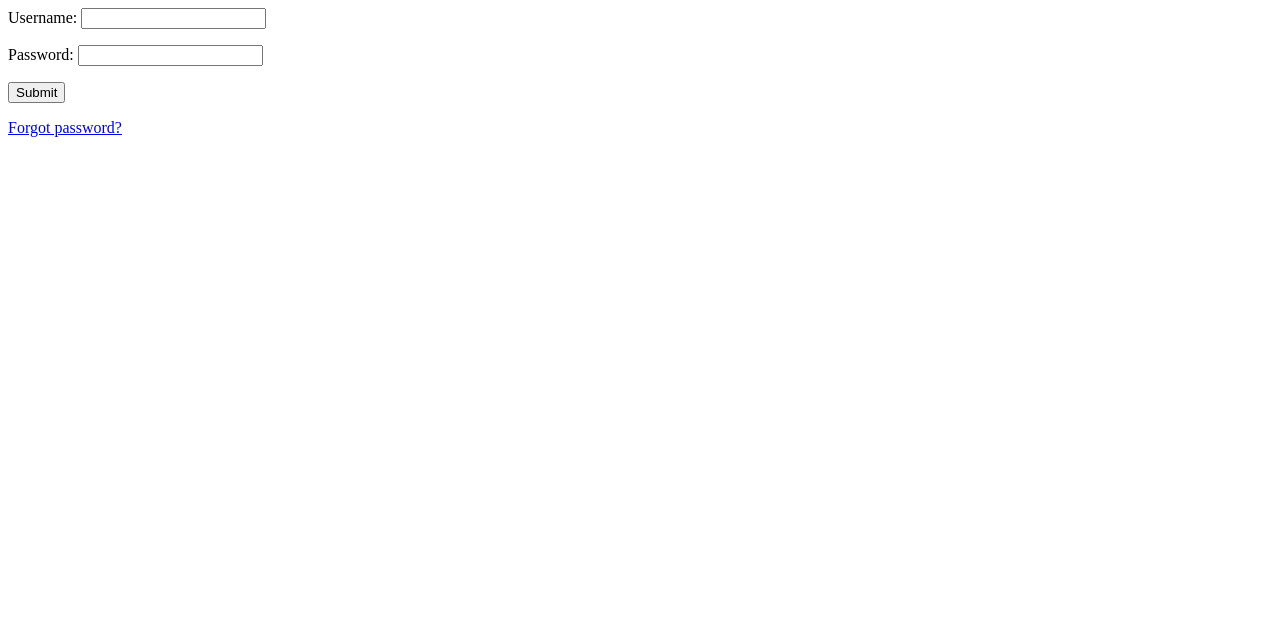
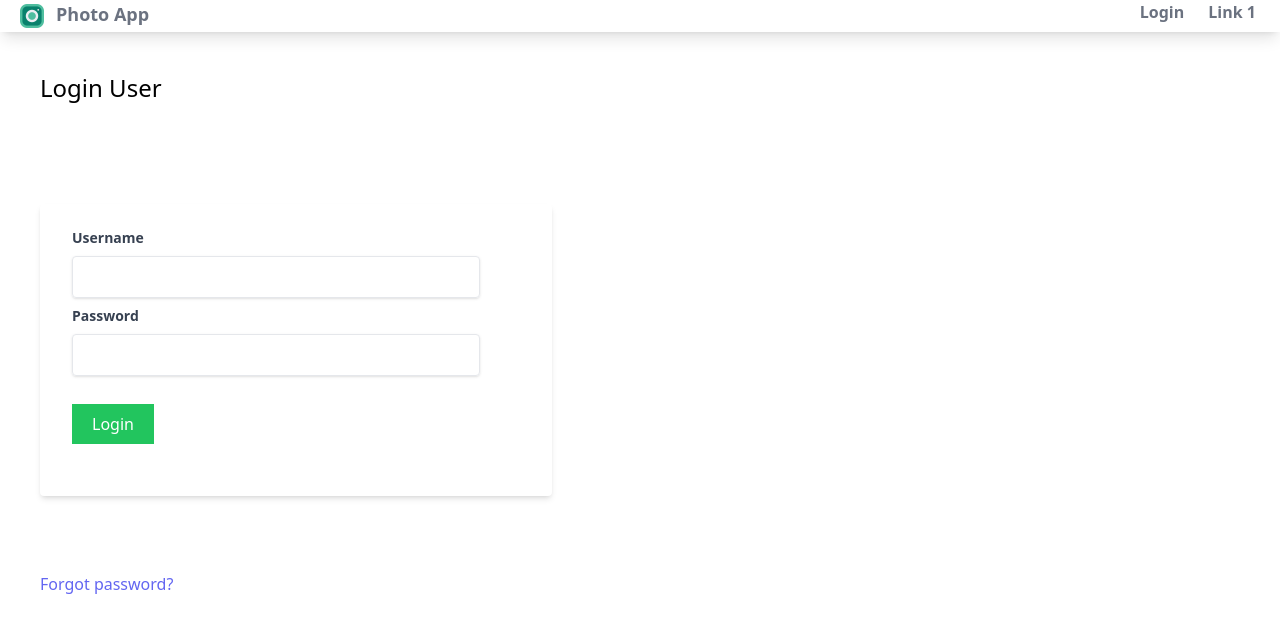
Before and after one commit to lddi-lab/django-social-media-app, a Django app: page /users/login/ in a window 1280 px wide. Shown: the top 635 px of the page. Run offline with Django 4.2, Linux system fonts and the light colour scheme.

Commit message:
styling login form

```diff
--- a/users/static/users/styles.css
+++ b/users/static/users/styles.css
@@ -538,13 +538,39 @@ video {
   position: static;
 }
 
+.m-10 {
+  margin: 2.5rem;
+}
+
 .mx-auto {
   margin-left: auto;
   margin-right: auto;
 }
 
+.my-10 {
+  margin-top: 2.5rem;
+  margin-bottom: 2.5rem;
+}
+
+.my-5 {
+  margin-top: 1.25rem;
+  margin-bottom: 1.25rem;
+}
+
 .mr-2 {
   margin-right: 0.5rem;
+}
+
+.mb-4 {
+  margin-bottom: 1rem;
+}
+
+.mb-2 {
+  margin-bottom: 0.5rem;
+}
+
+.mr-10 {
+  margin-right: 2.5rem;
 }
 
 .block {
@@ -563,6 +589,16 @@ video {
   width: 2rem;
 }
 
+.w-2\/5 {
+  width: 40%;
+}
+
+.appearance-none {
+  -webkit-appearance: none;
+     -moz-appearance: none;
+          appearance: none;
+}
+
 .justify-between {
   justify-content: space-between;
 }
@@ -571,6 +607,24 @@ video {
   --tw-space-x-reverse: 0;
   margin-right: calc(0.25rem * var(--tw-space-x-reverse));
   margin-left: calc(0.25rem * calc(1 - var(--tw-space-x-reverse)));
+}
+
+.rounded {
+  border-radius: 0.25rem;
+}
+
+.border {
+  border-width: 1px;
+}
+
+.bg-white {
+  --tw-bg-opacity: 1;
+  background-color: rgb(255 255 255 / var(--tw-bg-opacity));
+}
+
+.bg-green-500 {
+  --tw-bg-opacity: 1;
+  background-color: rgb(34 197 94 / var(--tw-bg-opacity));
 }
 
 .px-2 {
@@ -588,13 +642,70 @@ video {
   padding-right: 1rem;
 }
 
+.py-5 {
+  padding-top: 1.25rem;
+  padding-bottom: 1.25rem;
+}
+
+.px-8 {
+  padding-left: 2rem;
+  padding-right: 2rem;
+}
+
+.px-3 {
+  padding-left: 0.75rem;
+  padding-right: 0.75rem;
+}
+
+.py-2 {
+  padding-top: 0.5rem;
+  padding-bottom: 0.5rem;
+}
+
+.px-5 {
+  padding-left: 1.25rem;
+  padding-right: 1.25rem;
+}
+
+.px-10 {
+  padding-left: 2.5rem;
+  padding-right: 2.5rem;
+}
+
+.py-10 {
+  padding-top: 2.5rem;
+  padding-bottom: 2.5rem;
+}
+
+.pt-6 {
+  padding-top: 1.5rem;
+}
+
+.pb-8 {
+  padding-bottom: 2rem;
+}
+
 .text-lg {
   font-size: 1.125rem;
   line-height: 1.75rem;
 }
 
+.text-2xl {
+  font-size: 1.5rem;
+  line-height: 2rem;
+}
+
+.text-sm {
+  font-size: 0.875rem;
+  line-height: 1.25rem;
+}
+
 .font-semibold {
   font-weight: 600;
+}
+
+.font-bold {
+  font-weight: 700;
 }
 
 .text-gray-500 {
@@ -602,8 +713,69 @@ video {
   color: rgb(107 114 128 / var(--tw-text-opacity));
 }
 
+.text-gray-700 {
+  --tw-text-opacity: 1;
+  color: rgb(55 65 81 / var(--tw-text-opacity));
+}
+
+.text-white {
+  --tw-text-opacity: 1;
+  color: rgb(255 255 255 / var(--tw-text-opacity));
+}
+
+.text-indigo-500 {
+  --tw-text-opacity: 1;
+  color: rgb(99 102 241 / var(--tw-text-opacity));
+}
+
 .shadow-lg {
   --tw-shadow: 0 10px 15px -3px rgb(0 0 0 / 0.1), 0 4px 6px -4px rgb(0 0 0 / 0.1);
   --tw-shadow-colored: 0 10px 15px -3px var(--tw-shadow-color), 0 4px 6px -4px var(--tw-shadow-color);
   box-shadow: var(--tw-ring-offset-shadow, 0 0 #0000), var(--tw-ring-shadow, 0 0 #0000), var(--tw-shadow);
 }
+
+.shadow-md {
+  --tw-shadow: 0 4px 6px -1px rgb(0 0 0 / 0.1), 0 2px 4px -2px rgb(0 0 0 / 0.1);
+  --tw-shadow-colored: 0 4px 6px -1px var(--tw-shadow-color), 0 2px 4px -2px var(--tw-shadow-color);
+  box-shadow: var(--tw-ring-offset-shadow, 0 0 #0000), var(--tw-ring-shadow, 0 0 #0000), var(--tw-shadow);
+}
+
+.shadow {
+  --tw-shadow: 0 1px 3px 0 rgb(0 0 0 / 0.1), 0 1px 2px -1px rgb(0 0 0 / 0.1);
+  --tw-shadow-colored: 0 1px 3px 0 var(--tw-shadow-color), 0 1px 2px -1px var(--tw-shadow-color);
+  box-shadow: var(--tw-ring-offset-shadow, 0 0 #0000), var(--tw-ring-shadow, 0 0 #0000), var(--tw-shadow);
+}
+
+.container {
+  width: 100%;
+}
+
+@media (min-width: 640px) {
+  .container {
+    max-width: 640px;
+  }
+}
+
+@media (min-width: 768px) {
+  .container {
+    max-width: 768px;
+  }
+}
+
+@media (min-width: 1024px) {
+  .container {
+    max-width: 1024px;
+  }
+}
+
+@media (min-width: 1280px) {
+  .container {
+    max-width: 1280px;
+  }
+}
+
+@media (min-width: 1536px) {
+  .container {
+    max-width: 1536px;
+  }
+}
--- a/users/templates/users/login.html
+++ b/users/templates/users/login.html
@@ -1,6 +1,21 @@
-<form method="POST">
-    {% csrf_token %}
-    {{ form.as_p }}
-    <input type="submit">
-</form>
-<p><a href="{% url 'password_reset' %}">Forgot password?</a></p>
+{% extends 'users/base.html' %}
+{% block body %}
+
+<h1 class="text-2xl m-10">Login User</h1>
+
+<div class="container py-5">
+    <form method="POST" class="bg-white shadow-md m-10 w-2/5 rounded px-8 pt-6 pb-8 mb-4">
+        {% csrf_token %}
+        <div class="mb-2">
+            <label class="block text-gray-700 text-sm font-bold mb-2">Username</label>
+            <div class="shadow text-gray-700 appearance-none border rounded py-2 px-3 mr-10">{{ form.username }}</div>
+        </div>
+        <div class="mb-2">
+            <label class="block text-gray-700 text-sm font-bold mb-2">Password</label>
+            <div class="shadow text-gray-700 appearance-none border rounded py-2 px-3 mr-10">{{ form.password }}</div>
+        </div>
+        <button class="text-white bg-green-500 px-5 py-2 my-5" type="submit">Login</button>
+    </form>
+</div>
+<p class="px-10 py-10"><a class="text-indigo-500" href="{% url 'password_reset' %}">Forgot password?</a></p>
+{% endblock %}
```
Also changed, not shown: db.sqlite3.
